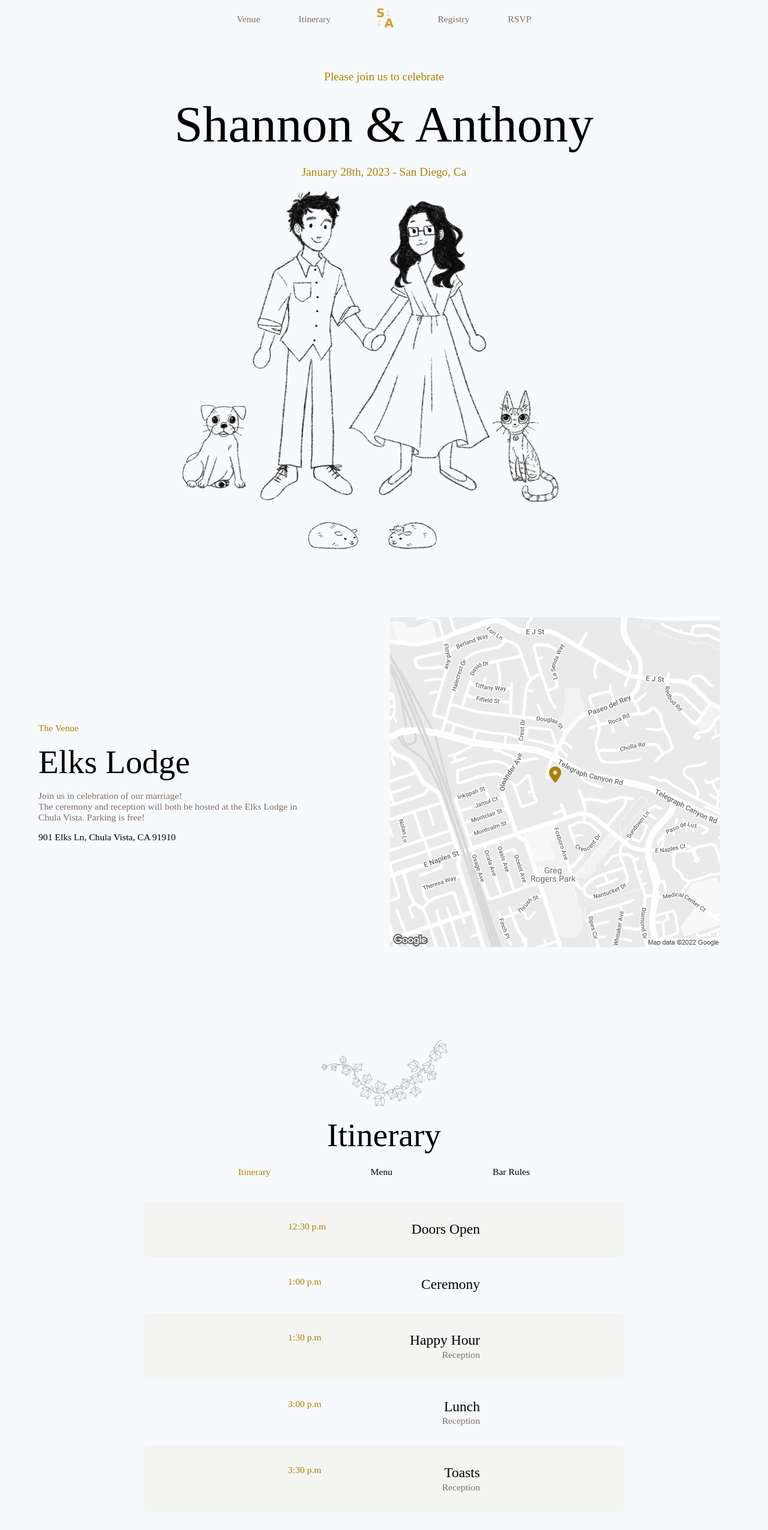
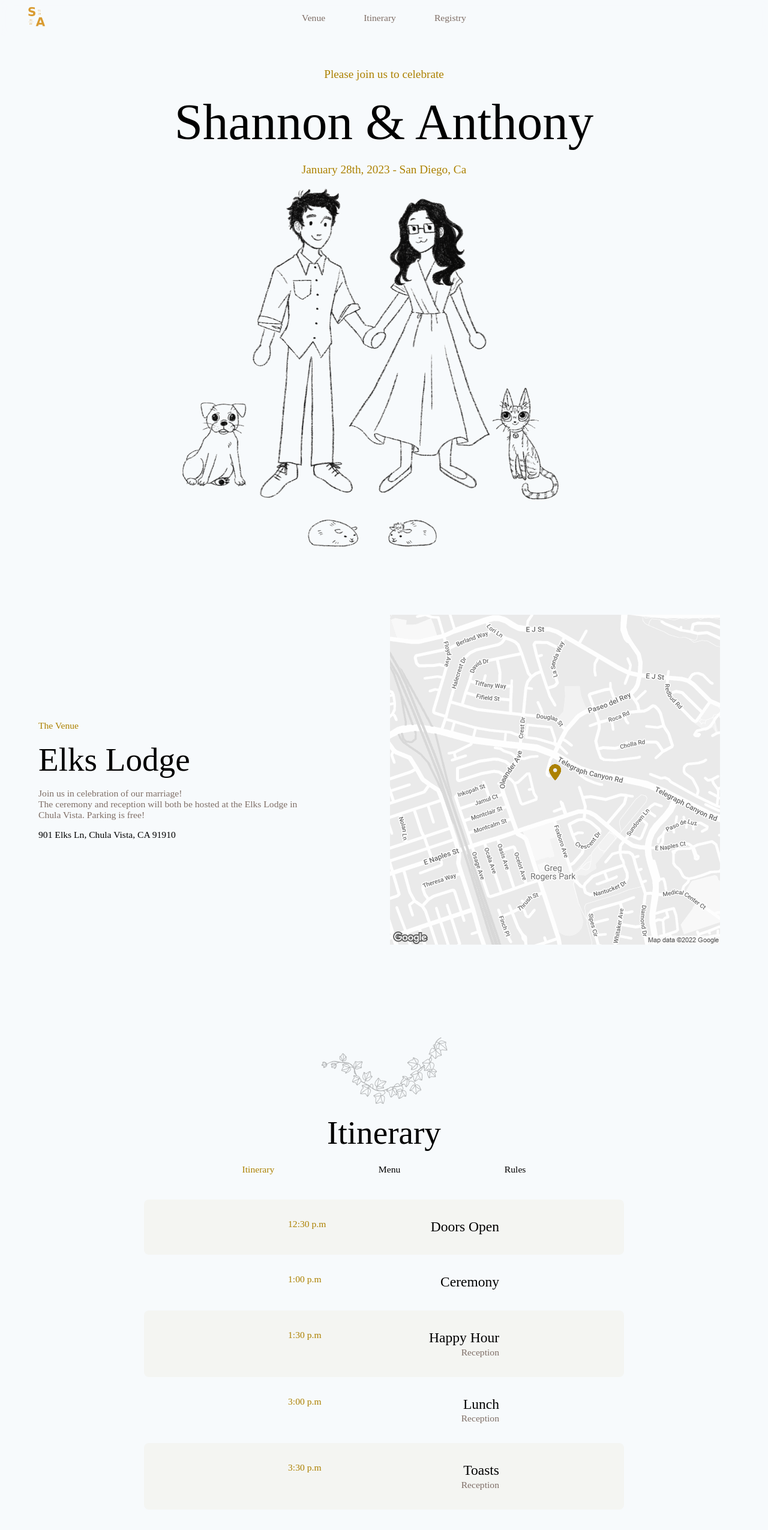
Before and after one commit to jakobbergeson/wedding, a Next.js app: page / in a window 1280 px wide. Shown: the top 2551 px of the page at 60% size. Built offline with nearby package versions, Linux system fonts and the light colour scheme; a web font is replaced by a local one.

Commit message:
RSVP removed from DOM. Removed RSVP from Nav. Added content for Menu and Rules subtabs.

```diff
--- a/components/hero/Hero.js
+++ b/components/hero/Hero.js
@@ -5,7 +5,7 @@ import Picture from './Picture';
 export default function Hero() {
   return (
     <BoxCol
-      id='#top'
+      id='top'
     >
       <Heading />
       <Picture />
--- a/components/itinerary/Itinerary.js
+++ b/components/itinerary/Itinerary.js
@@ -12,7 +12,7 @@ export default function Itinerary({
   children
 }) {
 
-  var menu = ['Itinerary', 'Menu', 'Bar Rules'];
+  var menu = ['Itinerary', 'Menu', 'Rules'];
 
   var events = [
     { time: '12:30 p.m', header: 'Doors Open', paragraph: '' },
@@ -21,6 +21,16 @@ export default function Itinerary({
     { time: '3:00 p.m', header: 'Lunch', paragraph: 'Reception' },
     { time: '3:30 p.m', header: 'Toasts', paragraph: 'Reception' },
     { time: '4:00 p.m', header: 'Dancing', paragraph: 'Reception' }
+  ];
+
+  var food = [
+    { time: 'Lunch', header: 'All you can eat tacos', paragraph: '' },
+    { time: 'Dessert', header: 'Cupcakes :3', paragraph: '' }
+  ];
+
+  var rules = [
+    { time: 'Bar', header: '1:30-2:30', paragraph: 'Limited Happy Hour' },
+    { time: 'Dress Code', header: 'Semi-Formal', paragraph: 'Or whatever you want' }
   ];
 
   const pagination = {
@@ -64,56 +74,62 @@ export default function Itinerary({
             )}
         </SwiperSlide>
         <SwiperSlide>
+          {
+            food.map((e, i) =>
+              <Item
+                key={i}
+                time={e.time}
+                header={e.header}
+                paragraph={e.paragraph}
+                index={i}
+              />
+            )}
           <div
             style={{
               height: '100%',
               margin: 'auto',
-              backgroundColor: 'rgba(172, 129, 1, 0.04)',
+              backgroundColor: 'transparent',
               borderRadius: '8px'
 
             }}
           >
-            <p
-              style={{
-                fontSize: 'var(--step-4)',
-                marginBottom: '0px',
-                color: 'var(--link)'
-              }}
-            >
-              To Be Determined
-            </p>
             <Image
               src={Icon}
               alt='Icon'
-              width={450}
-              height={450}
+              width={400}
+              height={400}
             />
+
 
           </div>
         </SwiperSlide>
-        <SwiperSlide><div
+        <SwiperSlide>
+          {
+            rules.map((e, i) =>
+              <Item
+                key={i}
+                time={e.time}
+                header={e.header}
+                paragraph={e.paragraph}
+                index={i}
+              />
+            )}
+          <div
             style={{
               height: '100%',
               margin: 'auto',
-            backgroundColor: 'rgba(172, 129, 1, 0.04)',
+              backgroundColor: 'transparent',
               borderRadius: '8px'
+
             }}
           >
-          <p
-            style={{
-              fontSize: 'var(--step-4)',
-              marginBottom: '0px',
-              color: 'var(--link)'
-            }}
-          >
-            To Be Determined
-          </p>
             <Image
               src={Icon}
               alt='Icon'
-            width={450}
-            height={450}
+              width={400}
+              height={400}
             />
+
 
           </div>
         </SwiperSlide>
--- a/components/navigation/Nav.js
+++ b/components/navigation/Nav.js
@@ -1,5 +1,6 @@
 import styles from '../../styles/Nav.module.css';
 import NavList from './NavList';
+import NavItem from './NavItem';
 import Image from 'next/image';
 import { useEffect, useState } from 'react';
 import NavMobile from './mobileNav/NavMobile';
@@ -25,8 +26,21 @@ export default function Nav() {
       <nav
         className={border ? `${styles.container} ${styles.scroll}` : styles.container}
       >
+        <div
+          style={{
+            position: 'absolute',
+            left: '1px',
+          }}
+        >
+
+          <NavItem
+            link={'/#top'}
+          >
+            <Image src="/icon.png" alt="Logo" width={50} height={50} />
+          </NavItem>
+        </div>
         <NavList
-          items={[{ name: 'Venue', link: '/#venue' }, { name: 'Itinerary', link: '/#itinerary' }, { name: <Image src="/icon.png" alt="Logo" width={50} height={50} />, link: '/#top' }, { name: 'Registry', link: '/#registry' }, { name: 'RSVP', link: '/#rsvp' }]}
+          items={[{ name: 'Venue', link: '/#venue' }, { name: 'Itinerary', link: '/#itinerary' }, { name: 'Registry', link: '/#registry' }]}
 
         />
       </nav>
--- a/components/navigation/mobileNav/NavMobile.js
+++ b/components/navigation/mobileNav/NavMobile.js
@@ -39,7 +39,7 @@ export default function NavMobile() {
         className={open ? `${styles.menu} ${styles.open}` : styles.menu}
       >
         <NavListMobile
-          items={[{ name: 'Venue', link: '/#venue' }, { name: 'Itinerary', link: '/#itinerary' }, { name: 'Registry', link: '/#registry' }, { name: 'RSVP', link: '/#rsvp' }]}
+          items={[{ name: 'Venue', link: '/#venue' }, { name: 'Itinerary', link: '/#itinerary' }, { name: 'Registry', link: '/#registry' }]}
           toggleOpen={toggleOpen}
           open={open}
         />
--- a/pages/index.js
+++ b/pages/index.js
@@ -6,7 +6,7 @@ import Venue from '../components/venue/Venue';
 import Seperator from '../components/Seperator';
 import Itinerary from '../components/itinerary/Itinerary';
 import Registry from '../components/registry/Registry';
-import Rsvp from '../components/rsvp/Rsvp';
+// import Rsvp from '../components/rsvp/Rsvp';
 import styles from '../styles/Home.module.css';
 
 export default function Home() {
@@ -35,9 +35,9 @@ export default function Home() {
         <Registry>
           <Seperator />
         </Registry>
-        <Rsvp>
+        {/* <Rsvp>
           <Seperator />
-        </Rsvp>
+        </Rsvp> */}
       </main>
 
       <footer className={styles.footer}>
--- a/styles/Item.module.css
+++ b/styles/Item.module.css
@@ -26,7 +26,7 @@
   justify-content: flex-start;
   align-items: flex-end;
   max-width: 66%;
-  margin: 0px 30% 0px 10%;
+  margin: 0px 26% 0px 10%;
 }
 
 .header {
@@ -49,7 +49,7 @@
   }
 
   .itemBox {
-    margin: 0px 20% 0px 10%;
+    margin: 0px 18% 0px 10%;
   }
 
 }
--- a/styles/NavItem.module.css
+++ b/styles/NavItem.module.css
@@ -3,7 +3,7 @@
   flex-direction: column;
   justify-content: center;
   align-items: center;
-  padding: 0rem 2rem;
+  padding: 1rem 2rem;
 }
 
 .link {
```
Lines whose indentation alone changed are shown as unchanged.
